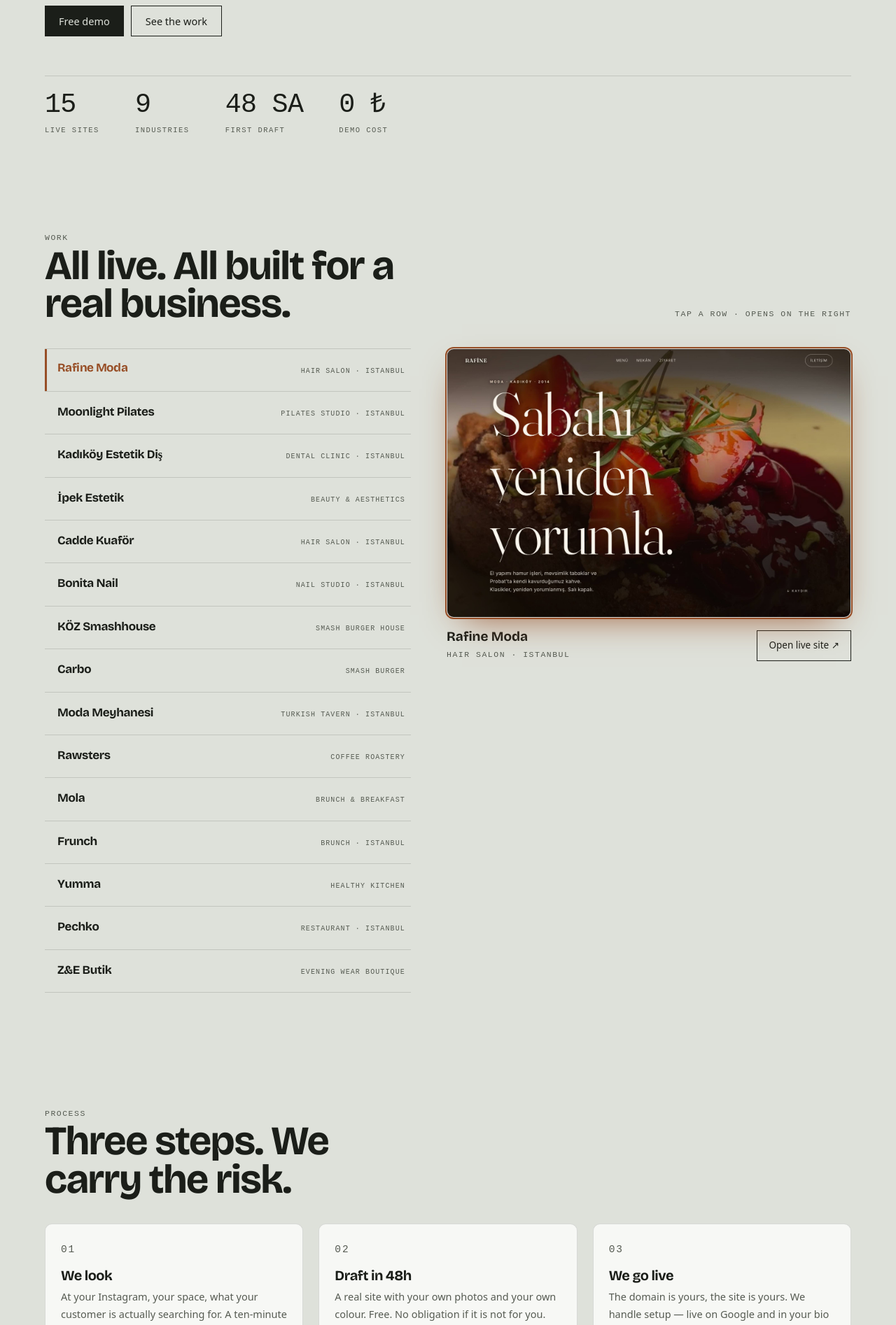
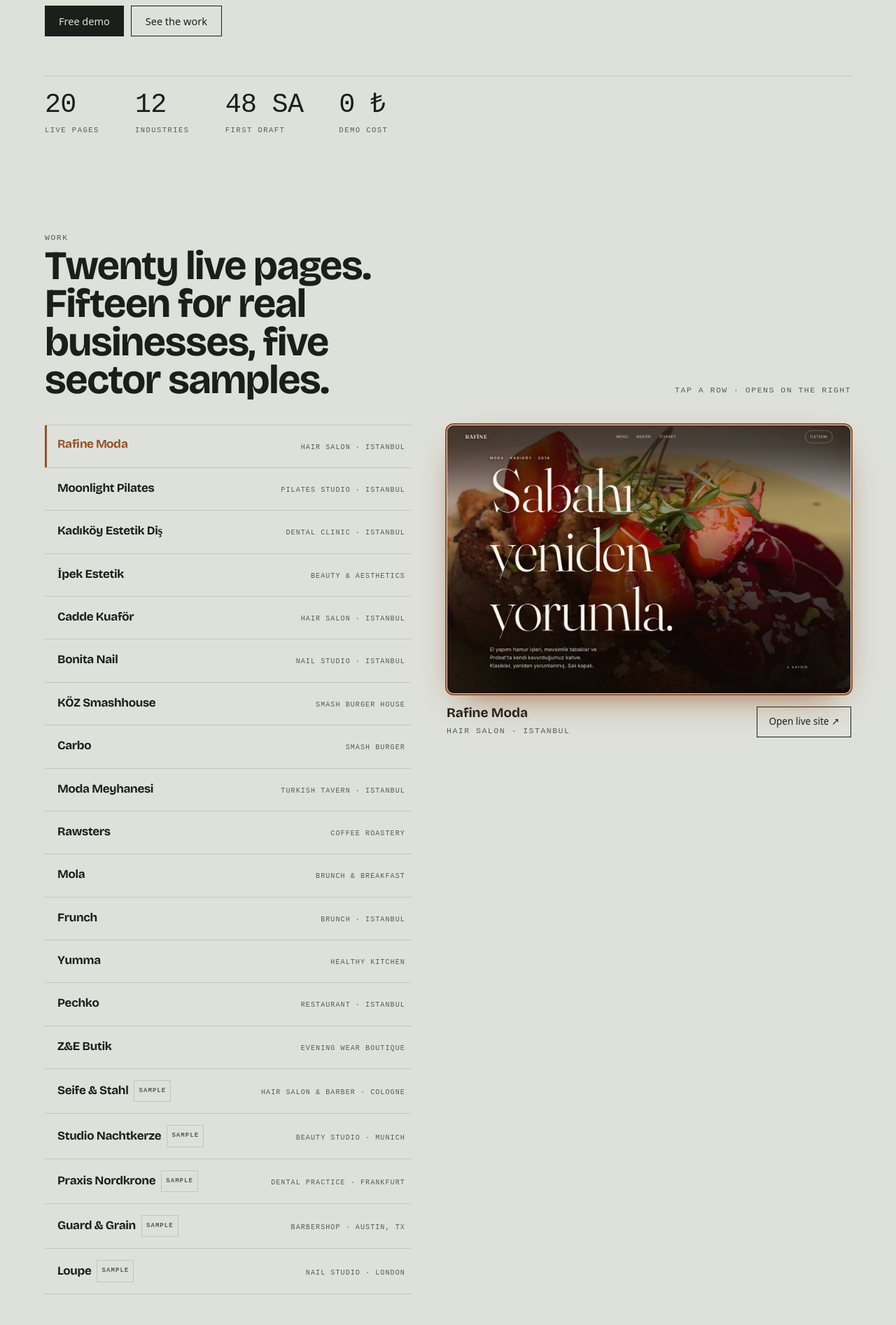
Before and after one commit to GENAUALMANCA/clearform, a plain HTML site: page index.html in a window 1280 px wide. Shown: the part 460-2354 px from the top of the page at 70% size. Drawn offline with nearby package versions, Linux system fonts and the light colour scheme; a web font is replaced by a local one.

Commit message:
5 yabanci referans is eklendi (ornek rozetiyle) + sticky panel duzeltmesi

```diff
--- a/canli.json
+++ b/canli.json
@@ -1,17 +1,22 @@
 {
+  "barbershop-us": "https://barbershop-us.vercel.app",
   "bonita-nail": "https://bonita-nail.vercel.app",
   "cadde-kuafor": "https://cadde-kuafor.vercel.app",
   "carbo-smash": "https://carbo-smash.vercel.app",
+  "friseur-koeln": "https://friseur-koeln.vercel.app",
   "frunch": "https://frunch.vercel.app",
   "ipek-estetik": "https://ipek-estetik.vercel.app",
   "kadikoy-estetik-dis": "https://kadikoy-estetik-dis.vercel.app",
+  "kosmetik-studio-de": "https://kosmetik-studio-de.vercel.app",
   "koz-smashhouse": "https://koz-smashhouse.vercel.app",
   "moda-meyhanesi": "https://moda-meyhanesi.vercel.app",
   "mola-brunch": "https://mola-brunch.vercel.app",
   "moonlight-pilates": "https://moonlight-pilates.vercel.app",
+  "nail-studio-en": "https://nail-studio-en.vercel.app",
   "pechko": "https://pechko.vercel.app",
   "rafine-moda": "https://rafine-moda.vercel.app",
   "rawsters-coffee": "https://rawsters-coffee.vercel.app",
   "yumma-moda": "https://yumma-moda.vercel.app",
+  "zahnarzt-de": "https://zahnarzt-de.vercel.app",
   "ze-butik": "https://ze-butik.vercel.app"
 }
--- a/index.html
+++ b/index.html
@@ -70,7 +70,8 @@ section{padding:clamp(58px,10vh,124px) 0}
 h2{font-size:var(--s5);max-width:15ch}
 
 /* İŞLER — imza an: VİNİL KESİM */
-.isler{display:grid;grid-template-columns:minmax(300px,.95fr) 1.05fr;gap:clamp(26px,4vw,60px);align-items:start}
+.isler{display:grid;grid-template-columns:minmax(300px,.95fr) 1.05fr;gap:clamp(26px,4vw,60px);align-items:stretch}
+.isler > div:nth-child(2){height:100%}
 .index{border-top:1px solid var(--kesim)}
 .sat{position:relative;display:grid;grid-template-columns:1fr auto;gap:12px;align-items:baseline;width:100%;text-align:left;
   background:none;border:0;border-bottom:1px solid var(--kesim);border-radius:var(--r-kesim);color:var(--not);cursor:pointer;
@@ -83,6 +84,7 @@ h2{font-size:var(--s5);max-width:15ch}
 .sat .ad i{display:inline-block;font-style:normal;transition:transform .34s var(--ev),color .34s var(--ev)}
 .sat.on .ad i{transform:translateY(-2px) rotate(.4deg);color:var(--vinil-yazi)}
 .sat .sek{font-family:"Chivo Mono",monospace;font-size:10px;letter-spacing:.11em;text-transform:uppercase}
+.rozet{display:inline-block;font-family:"Chivo Mono",monospace;font-size:9px;letter-spacing:.12em;text-transform:uppercase;border:1px solid var(--kesim);padding:2px 6px;margin-left:8px;color:var(--not);vertical-align:middle}
 /* plotter bıçağı */
 .bicak{position:absolute;top:0;bottom:0;width:1px;background:var(--vinil);left:0;opacity:0;pointer-events:none}
 .sat.kesiyor .bicak{animation:kes .52s var(--ev) forwards}
@@ -151,7 +153,7 @@ footer .olcu{display:inline-flex;align-items:center;min-height:44px}
 </nav>
 
 <header class="kap">
-  <p class="olcu" data-t="etiket">İş emri · 15 canlı · İstanbul</p>
+  <p class="olcu" data-t="etiket">İş emri · 20 canlı · İstanbul · Köln · Austin</p>
   <h1 data-t="h1">Şablon değil. <span>Sizin</span> işiniz için kesilmiş site.</h1>
   <p class="girisalt" data-t="alt">Instagram'dan gelen kişiyi arayan, yol tarifi alan, randevu isteyen müşteriye çeviren siteler. Önce ücretsiz demo hazırlarız — beğenirseniz yayına alırız.</p>
   <div class="dus">
@@ -159,8 +161,8 @@ footer .olcu{display:inline-flex;align-items:center;min-height:44px}
     <a class="cta hayalet" href="#isler" data-t="cta2">İşleri gör</a>
   </div>
   <div class="serit">
-    <div><b>15</b><span data-t="k1">canlı iş</span></div>
-    <div><b>9</b><span data-t="k2">sektör</span></div>
+    <div><b>20</b><span data-t="k1">canlı sayfa</span></div>
+    <div><b>12</b><span data-t="k2">sektör</span></div>
     <div><b>48 SA</b><span data-t="k3">ilk demo</span></div>
     <div><b>0 ₺</b><span data-t="k4">demo bedeli</span></div>
   </div>
@@ -168,7 +170,7 @@ footer .olcu{display:inline-flex;align-items:center;min-height:44px}
 
 <section class="kap" id="isler">
   <div class="baslik">
-    <div><p class="olcu" data-t="bol1">İşler</p><h2 data-t="h2a">Hepsi canlı. Hepsi gerçek bir işletme için.</h2></div>
+    <div><p class="olcu" data-t="bol1">İşler</p><h2 data-t="h2a">Yirmi canlı sayfa. On beşi gerçek işletme için, beşi sektör örneği.</h2></div>
     <p class="olcu" data-t="ipucu">Satıra dokun · sağda açılır</p>
   </div>
   <div class="isler">
@@ -235,7 +237,10 @@ const VINIL={
   'moonlight-pilates':['#A07531','#7F5D27'], 'pechko':['#9B7836','#775C29'],
   'rawsters-coffee':['#AB742F','#855A25'], 'yumma-moda':['#C76333','#9B4D28'],
   'ze-butik':['#9C7A2F','#765D23'], 'carbo-smash':['#D4540C','#A5420A'],
-  'koz-smashhouse':['#D05700','#A54500']
+  'koz-smashhouse':['#D05700','#A54500'],
+  'friseur-koeln':['#7E2B24','#7E2B24'], 'kosmetik-studio-de':['#0F6E5C','#0F6E5C'],
+  'zahnarzt-de':['#A83E58','#A83E58'], 'barbershop-us':['#0A6265','#0A6265'],
+  'nail-studio-en':['#B4122F','#B4122F']
 };
 const ISLER=[
  {s:'rafine-moda',ad:'Rafine Moda',sek:{tr:'Kuaför · Moda, İstanbul',en:'Hair salon · Istanbul',de:'Friseur · Istanbul'}},
@@ -253,15 +258,21 @@ const ISLER=[
  {s:'yumma-moda',ad:'Yumma',sek:{tr:'Sağlıklı mutfak · Moda',en:'Healthy kitchen',de:'Gesunde Küche'}},
  {s:'pechko',ad:'Pechko',sek:{tr:'Restoran · Moda',en:'Restaurant · Istanbul',de:'Restaurant · Istanbul'}},
  {s:'ze-butik',ad:'Z&E Butik',sek:{tr:'Abiye butik',en:'Evening wear boutique',de:'Abendmode-Boutique'}},
+ {s:'friseur-koeln',ad:'Seife & Stahl',kurgu:1,sek:{tr:'Kuafor & berber \u00b7 Koln',en:'Hair salon & barber \u00b7 Cologne',de:'Damensalon & Herrenbarbier \u00b7 K\u00f6ln'}},
+ {s:'kosmetik-studio-de',ad:'Studio Nachtkerze',kurgu:1,sek:{tr:'G\u00fczellik merkezi \u00b7 M\u00fcnih',en:'Beauty studio \u00b7 Munich',de:'Kosmetikstudio \u00b7 M\u00fcnchen'}},
+ {s:'zahnarzt-de',ad:'Praxis Nordkrone',kurgu:1,sek:{tr:'Di\u015f klini\u011fi \u00b7 Frankfurt',en:'Dental practice \u00b7 Frankfurt',de:'Zahnarztpraxis \u00b7 Frankfurt'}},
+ {s:'barbershop-us',ad:'Guard & Grain',kurgu:1,sek:{tr:'Berber \u00b7 Austin, TX',en:'Barbershop \u00b7 Austin, TX',de:'Barbershop \u00b7 Austin, TX'}},
+ {s:'nail-studio-en',ad:'Loupe',kurgu:1,sek:{tr:'T\u0131rnak st\u00fcdyosu \u00b7 Londra',en:'Nail studio \u00b7 London',de:'Nagelstudio \u00b7 London'}},
 ];
+const SOZ={rozet:{tr:'ornek',en:'sample',de:'Beispiel'}};
 const CANLI={};
 fetch('canli.json').then(r=>r.json()).then(j=>{Object.assign(CANLI,j);ciz();sec(aktif,true);}).catch(()=>{});
 
 const D={ tr:{},
- en:{etiket:'Work order · 15 live · Istanbul',h1:'Not a template. A site cut for <span>your</span> business.',
+ en:{etiket:'Work order · 20 live · Istanbul · Cologne · Austin',h1:'Not a template. A site cut for <span>your</span> business.',
   alt:'Sites that turn an Instagram visitor into someone who calls, gets directions and books. We build a free demo first — you only pay if you love it.',
-  cta1:'Free demo',cta2:'See the work',k1:'live sites',k2:'industries',k3:'first draft',k4:'demo cost',
-  bol1:'Work',h2a:'All live. All built for a real business.',ipucu:'Tap a row · opens on the right',canliac:'Open live site ↗',
+  cta1:'Free demo',cta2:'See the work',k1:'live pages',k2:'industries',k3:'first draft',k4:'demo cost',
+  bol1:'Work',h2a:'Twenty live pages. Fifteen for real businesses, five sector samples.',ipucu:'Tap a row · opens on the right',canliac:'Open live site ↗',
   bol2:'Process',h2b:'Three steps. We carry the risk.',a1b:'We look',a1p:'At your Instagram, your space, what your customer is actually searching for. A ten-minute call is enough.',
   a2b:'Draft in 48h',a2p:'A real site with your own photos and your own colour. Free. No obligation if it is not for you.',
   a3b:'We go live',a3p:'The domain is yours, the site is yours. We handle setup — live on Google and in your bio the next day.',
@@ -270,10 +281,10 @@ const D={ tr:{},
   p2e:'Full',p2a:'Multi-section site with a story flow',p2b:'Booking / appointment flow',p2c:'Instagram feed + Google reviews',p2d:'Local SEO + Google Maps setup',
   p3e:'Care',p3a:'Content and price updates',p3b:'New photos / campaign sections',p3c:'Monthly visitor report',p3d:'Maintenance, backups, security',
   h2d:'Do not decide before you see your own site.',sonalt:'Send your business name and we will send back a demo built with your own photos within 48 hours. Free.'},
- de:{etiket:'Auftrag · 15 live · Istanbul',h1:'Keine Vorlage. Eine Seite, für <span>Ihren</span> Betrieb geschnitten.',
+ de:{etiket:'Auftrag · 20 live · Istanbul · Köln · Austin',h1:'Keine Vorlage. Eine Seite, für <span>Ihren</span> Betrieb geschnitten.',
   alt:'Seiten, die aus einem Instagram-Besucher einen Anruf, eine Wegbeschreibung und einen Termin machen. Wir bauen zuerst einen kostenlosen Entwurf — Sie zahlen nur, wenn er gefällt.',
   cta1:'Kostenloser Entwurf',cta2:'Arbeiten ansehen',k1:'Live-Seiten',k2:'Branchen',k3:'erster Entwurf',k4:'Entwurfskosten',
-  bol1:'Arbeiten',h2a:'Alle live. Alle für einen echten Betrieb gebaut.',ipucu:'Zeile antippen · öffnet rechts',canliac:'Live-Seite öffnen ↗',
+  bol1:'Arbeiten',h2a:'Zwanzig Live-Seiten. Fünfzehn für echte Betriebe, fünf Branchenbeispiele.',ipucu:'Zeile antippen · öffnet rechts',canliac:'Live-Seite öffnen ↗',
   bol2:'Ablauf',h2b:'Drei Schritte. Das Risiko tragen wir.',a1b:'Wir schauen',a1p:'Auf Ihr Instagram, Ihren Betrieb, danach was Ihre Kundschaft wirklich sucht. Zehn Minuten genügen.',
   a2b:'Entwurf in 48 Std.',a2p:'Eine echte Seite mit Ihren eigenen Fotos und Ihrer eigenen Farbe. Kostenlos und unverbindlich.',
   a3b:'Wir gehen live',a3p:'Domain und Seite gehören Ihnen. Die Einrichtung übernehmen wir — am nächsten Tag online.',
@@ -322,13 +333,13 @@ function sec(n,sessiz){
 }
 function ciz(){
   const ix=document.getElementById('index'),mb=document.getElementById('mobil');
-  ix.innerHTML=ISLER.map((i,n)=>`<button class="sat${n===aktif?' on':''}" aria-label="${i.ad}"><span class="bicak"></span><span class="ad">${harflendir(i.ad)}</span><span class="sek">${i.sek[dil]||i.sek.tr}</span></button>`).join('');
+  ix.innerHTML=ISLER.map((i,n)=>`<button class="sat${n===aktif?' on':''}" aria-label="${i.ad}"><span class="bicak"></span><span class="ad">${harflendir(i.ad)}${i.kurgu?'<span class="rozet">'+(SOZ.rozet[dil]||SOZ.rozet.tr)+'</span>':''}</span><span class="sek">${i.sek[dil]||i.sek.tr}</span></button>`).join('');
   ix.querySelectorAll('.sat').forEach((b,n)=>{
     b.onclick=()=>sec(n);
     b.onmouseenter=()=>{if(innerWidth>900&&!kilit){kilit=true;sec(n);setTimeout(()=>kilit=false,220)}};
   });
   mb.innerHTML=ISLER.map(i=>{const c=(VINIL[i.s]||['#1B1E19'])[0];
-    return `<a class="mk" href="${CANLI[i.s]||('https://'+i.s+'.vercel.app')}" target="_blank" rel="noopener" style="border-left:3px solid ${c}"><img src="assets/shots/${i.s}.jpg" alt="${i.ad} — canlı site" loading="lazy" decoding="async"><div class="mkalt"><div><div class="ad">${i.ad}</div><div class="olcu">${i.sek[dil]||i.sek.tr}</div></div><span class="olcu">Aç ↗</span></div></a>`}).join('');
+    return `<a class="mk" href="${CANLI[i.s]||('https://'+i.s+'.vercel.app')}" target="_blank" rel="noopener" style="border-left:3px solid ${c}"><img src="assets/shots/${i.s}.jpg" alt="${i.ad} — canlı site" loading="lazy" decoding="async"><div class="mkalt"><div><div class="ad">${i.ad}${i.kurgu?'<span class="rozet">'+(SOZ.rozet[dil]||SOZ.rozet.tr)+'</span>':''}</div><div class="olcu">${i.sek[dil]||i.sek.tr}</div></div><span class="olcu">Aç ↗</span></div></a>`}).join('');
 }
 function waLink(){return 'https://wa.me/'+WA+'?text='+encodeURIComponent(WA_METIN[dil]||WA_METIN.tr)}
 function iletisimBagla(){
```
Also changed, not shown: assets/shots/barbershop-us.jpg (added), assets/shots/friseur-koeln.jpg (added), assets/shots/kosmetik-studio-de.jpg (added), assets/shots/nail-studio-en.jpg (added), assets/shots/zahnarzt-de.jpg (added).
